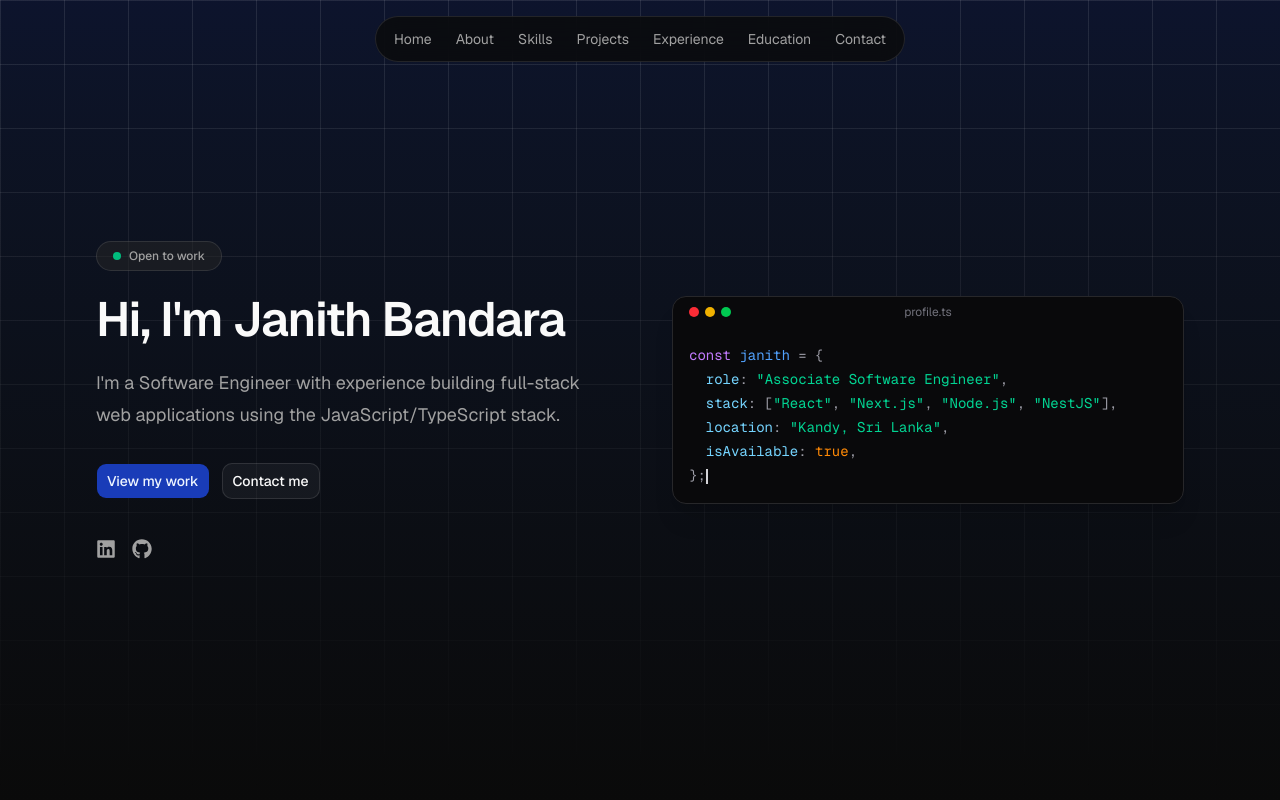
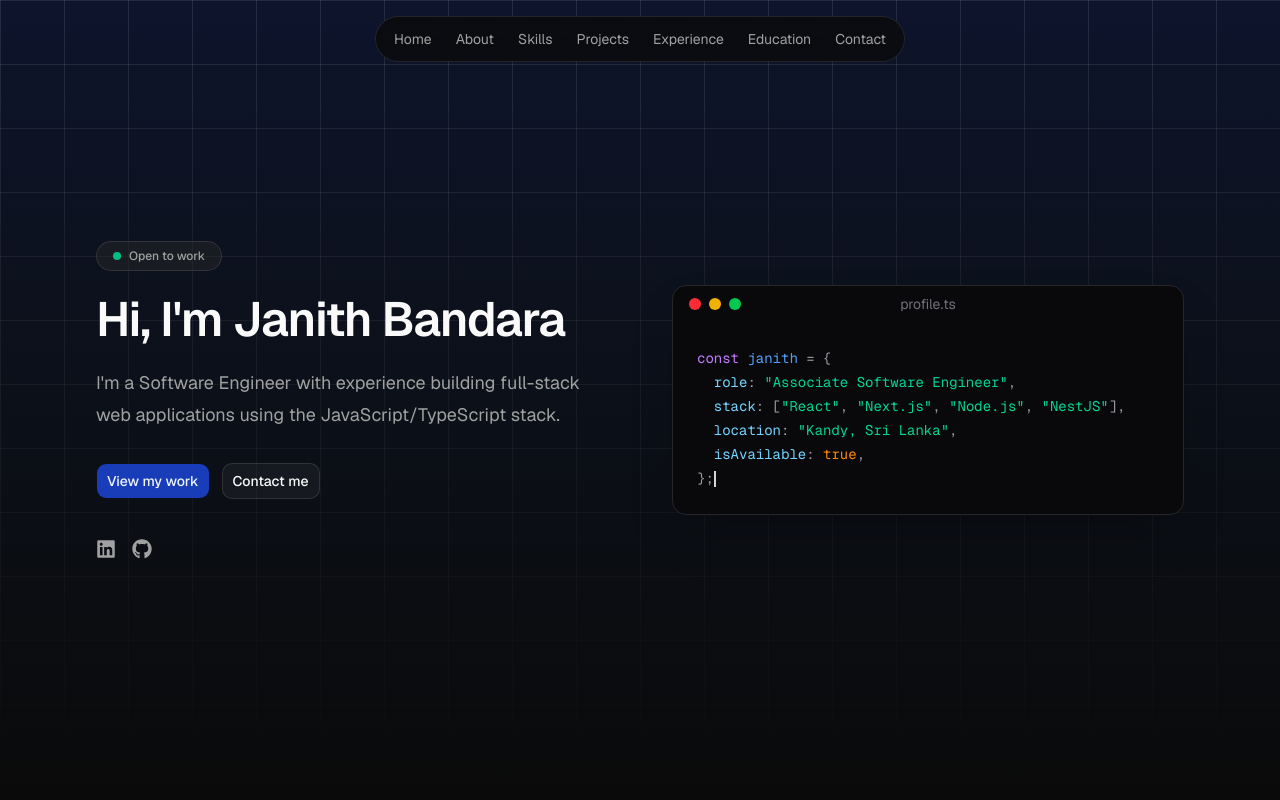
Before and after one commit to janithbandara1/portfolio, a Next.js app: page / in a window 1280 px wide. Shown: the top 800 px of the page. Built offline with nearby package versions, Linux system fonts and the light colour scheme.

Commit message:
Enhance CodeSnippet component styles for improved visual consistency and responsiveness

```diff
--- a/components/code-snippet.tsx
+++ b/components/code-snippet.tsx
@@ -78,9 +78,9 @@ function Caret() {
   return (
     <span
       aria-hidden="true"
-      className="relative inline-block h-[1.1em] w-0 align-text-bottom"
+      className="relative inline-block h-4 w-0 align-text-bottom"
     >
-      <span className="absolute left-0 top-0 h-full w-[2px] animate-caret-blink bg-zinc-300" />
+      <span className="absolute left-0 top-0 h-full w-0.5 animate-caret-blink bg-zinc-300" />
     </span>
   );
 }
@@ -112,16 +112,16 @@ export function CodeSnippet() {
   const revealed = prefersReducedMotion ? totalLength : typed;
 
   return (
-    <div className="mx-auto hidden w-full max-w-lg overflow-hidden rounded-xl border border-zinc-800 bg-zinc-950 shadow-xl md:block">
-      <div className="relative flex items-center gap-1.5 px-4 py-2.5">
-        <span className="size-2.5 rounded-full bg-red-500" />
-        <span className="size-2.5 rounded-full bg-yellow-500" />
-        <span className="size-2.5 rounded-full bg-green-500" />
-        <span className="absolute left-1/2 -translate-x-1/2 text-xs text-zinc-500">
+    <div className="mx-auto hidden w-full max-w-lg overflow-hidden rounded-xl border border-zinc-800 bg-zinc-950 shadow-2xl md:block">
+      <div className="relative flex items-center gap-2 px-4 py-3">
+        <span className="size-3 rounded-full bg-red-500" />
+        <span className="size-3 rounded-full bg-yellow-500" />
+        <span className="size-3 rounded-full bg-green-500" />
+        <span className="absolute left-1/2 -translate-x-1/2 text-sm text-zinc-500">
           profile.ts
         </span>
       </div>
-      <pre className="overflow-x-auto p-4 font-mono text-sm/6">
+      <pre className="overflow-x-auto p-6 font-mono text-sm/6">
         <code>
           {tokens.map((token, index) => {
             const start = tokenStarts[index];
```
